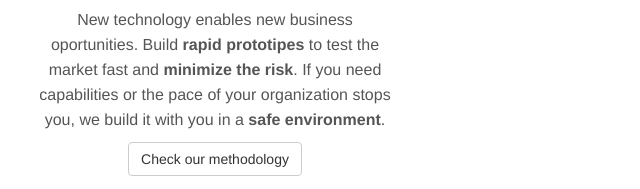
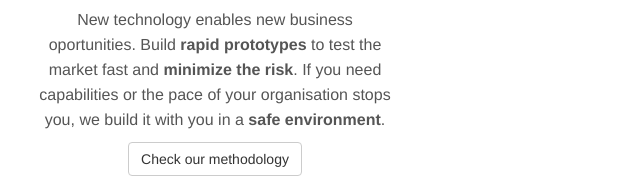
Before and after one commit to alexlbr/techdency.com, a plain HTML site: page index.html in a window 1280 px wide. Shown: the part 611-800 px from the top of the page, 620-1260 px from the left. Drawn offline with nearby package versions, Linux system fonts and the light colour scheme.

Commit message:
Update index.html
fixed typo

```diff
--- a/index.html
+++ b/index.html
@@ -93,7 +93,7 @@
 						<i class="fa fa-code fa-4x" aria-hidden="true"></i>
 						<h3>Launch new products</h3>
 						<p>
-							New technology enables new business oportunities. Build <strong>rapid prototipes</strong> to test the market fast and <strong>minimize the risk</strong>. If you need capabilities or the pace of your organization stops you, we build it with you in a <strong>safe environment</strong>.
+							New technology enables new business oportunities. Build <strong>rapid prototypes</strong> to test the market fast and <strong>minimize the risk</strong>. If you need capabilities or the pace of your organisation stops you, we build it with you in a <strong>safe environment</strong>.
 						</p>
 						<p>
 							<a href="#mvp" class="btn btn-default">Check our methodology</a>
```
